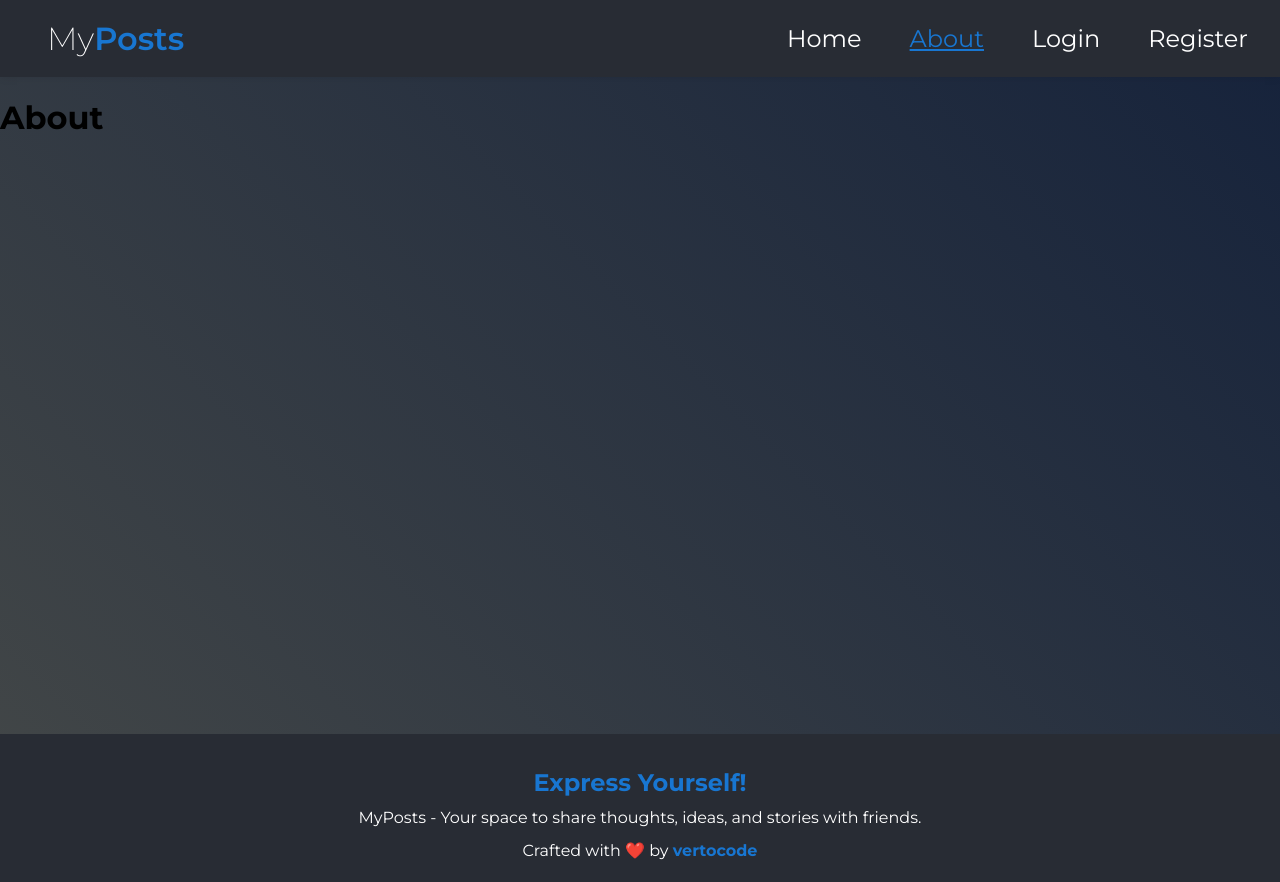
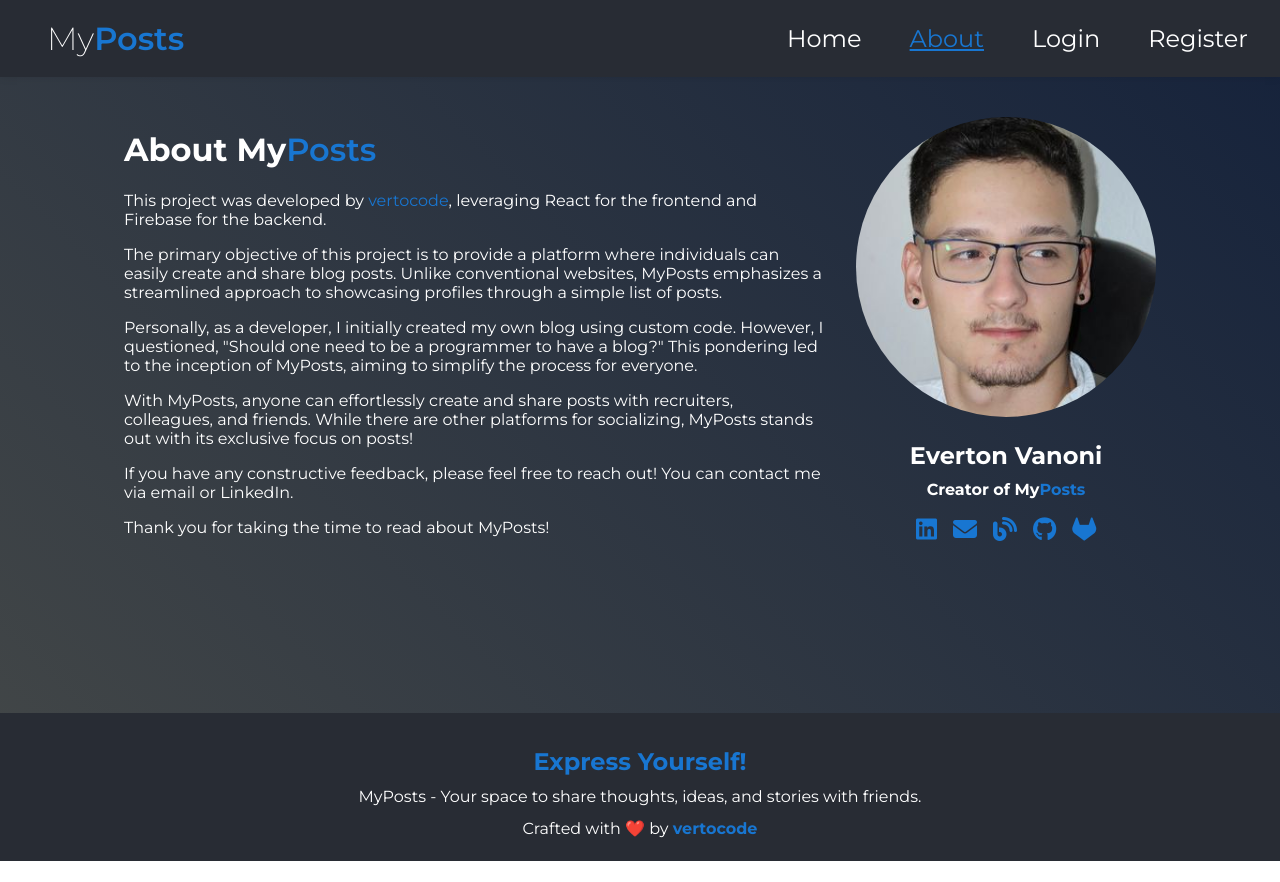
Before and after one commit to vertocode/my-posts, a React (Vite) app: page /about in a window 1280 px wide. After the commit the page ends 861 px from the top, so only its background shows below. Built offline with nearby package versions, Linux system fonts and the light colour scheme; no server answers.

Commit message:
feat: add about screen

```diff
--- a/index.html
+++ b/index.html
@@ -12,5 +12,6 @@
   <body>
     <div id="root"></div>
     <script type="module" src="/src/main.tsx"></script>
+    <script src="https://kit.fontawesome.com/2d10b38938.js" crossorigin="anonymous"></script>
   </body>
 </html>
--- a/src/App.scss
+++ b/src/App.scss
@@ -1,6 +1,21 @@
+$active-color: #1876D1;
+
 .App {
   .container {
     min-height: 69.5vh;
     margin-bottom: 5em;
   }
+
+  .posts-title {
+    font-weight: 600;
+    color: $active-color;
+  }
+
+  p {
+    color: white;
+
+    a {
+      color: $active-color;
+    }
+  }
 }
--- a/src/components/Navbar/Navbar.scss
+++ b/src/components/Navbar/Navbar.scss
@@ -22,11 +22,6 @@ $active-color: #1876D1;
     display: flex;
     align-items: center;
     font-weight: 200;
-
-    .posts {
-      font-weight: 600;
-      color: $active-color;
-    }
   }
 
   &-links {
@@ -98,7 +93,7 @@ $active-color: #1876D1;
 
       li {
         width: 100%;
-        text-align: center;
+        text-align: left;
         padding: 1em;
 
         &:last-child {
--- a/src/components/Navbar/Navbar.tsx
+++ b/src/components/Navbar/Navbar.tsx
@@ -20,7 +20,7 @@ const Navbar = (): ReactElement => {
             </div>
 
             <NavLink to="/" className="home-logo">
-                My<span className="posts">Posts</span>
+                My<span className="posts-title">Posts</span>
             </NavLink>
 
             <ul className={`Navbar-links${isMenuOpen ? ' open' : ''}`}>
--- a/src/pages/About/About.scss
+++ b/src/pages/About/About.scss
@@ -0,0 +1,61 @@
+.About {
+  padding: 2em;
+  display: flex;
+  align-items: center;
+  justify-content: center;
+  flex-wrap: wrap;
+  gap: 2em;
+
+  main {
+    max-width: 700px;
+
+    h1 {
+      color: white;
+    }
+  }
+
+  .profile-image-container {
+    width: max-content;
+    display: flex;
+    justify-content: center;
+    flex-direction: column;
+
+    img {
+      width: 300px;
+      border-radius: 50%;
+      margin: auto;
+    }
+
+    h3 {
+      font-size: 1.5em;
+      text-align: center;
+      color: white;
+      margin-bottom: 10px;
+    }
+
+    h4 {
+      margin: 0;
+      color: white;
+      text-align: center;
+
+      .posts-about {
+        color: #1876D1;
+      }
+    }
+
+    .social-media {
+      margin-top: 1em;
+      display: flex;
+      justify-content: center;
+      gap: 1em;
+
+      a {
+        color: #1876D1;
+        font-size: 1.5em;
+        :hover {
+          color: white;
+        }
+      }
+    }
+  }
+}
--- a/src/pages/About/About.tsx
+++ b/src/pages/About/About.tsx
@@ -1,13 +1,46 @@
-import './About.scss'
+import './About.scss';
+import { ReactElement } from 'react';
 
-import {ReactElement} from 'react'
+import ProfileImg from '../../assets/images/profile.jpeg';
 
 const About = (): ReactElement => {
     return (
         <div className="About">
-            <h1>About</h1>
+            <main>
+                <h1>About My<span className="posts-title">Posts</span></h1>
+                <p>This project was developed by <a href="https://vertocode.com">vertocode</a>, leveraging React for the frontend and Firebase for the backend.</p>
+                <p>The primary objective of this project is to provide a platform where individuals can easily create and share blog posts. Unlike conventional websites, MyPosts emphasizes a streamlined approach to showcasing profiles through a simple list of posts.</p>
+                <p>Personally, as a developer, I initially created my own blog using custom code. However, I questioned, "Should one need to be a programmer to have a blog?" This pondering led to the inception of MyPosts, aiming to simplify the process for everyone.</p>
+                <p>With MyPosts, anyone can effortlessly create and share posts with recruiters, colleagues, and friends. While there are other platforms for socializing, MyPosts stands out with its exclusive focus on posts!</p>
+                <p>If you have any constructive feedback, please feel free to reach out! You can contact me via email or LinkedIn.</p>
+                <p>Thank you for taking the time to read about MyPosts!</p>
+            </main>
+
+
+            <aside className="profile-image-container">
+                <img src={ ProfileImg } alt="profile.jpeg"/>
+                <h3>Everton Vanoni</h3>
+                <h4>Creator of My<span className="posts-about">Posts</span> </h4>
+                <div className="social-media">
+                    <a href="https://www.linkedin.com/in/evertonvanoni/" target="_blank" rel="noreferrer">
+                        <i className="fab fa-linkedin"></i>
+                    </a>
+                    <a href="mailto:evertonvanoni@gmail.com" target="_blank" rel="noreferrer">
+                        <i className="fa fa-envelope"></i>
+                    </a>
+                    <a href="https://vertocode.com" target="_blank" rel="noreferrer">
+                        <i className="fa fa-blog"></i>
+                    </a>
+                    <a href="https://github.com/vertocode" target="_blank" rel="noreferrer">
+                        <i className="fa fa-github"></i>
+                    </a>
+                    <a href="https://gitlab.com/vertocode" target="_blank" rel="noreferrer">
+                        <i className="fa fa-gitlab"></i>
+                    </a>
+                </div>
+            </aside>
         </div>
     )
 }
 
-export default About
+export default About;
```
Also changed, not shown: src/assets/images/profile.jpeg (added).
